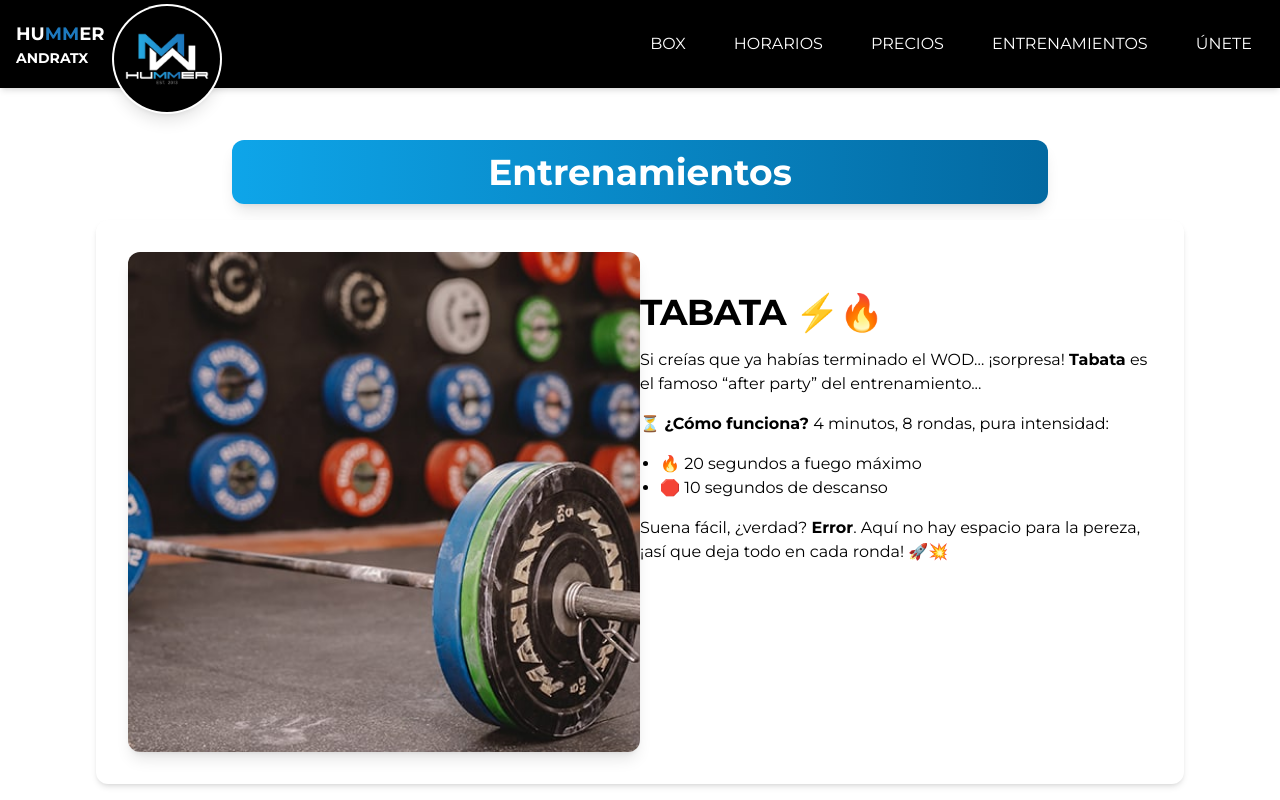
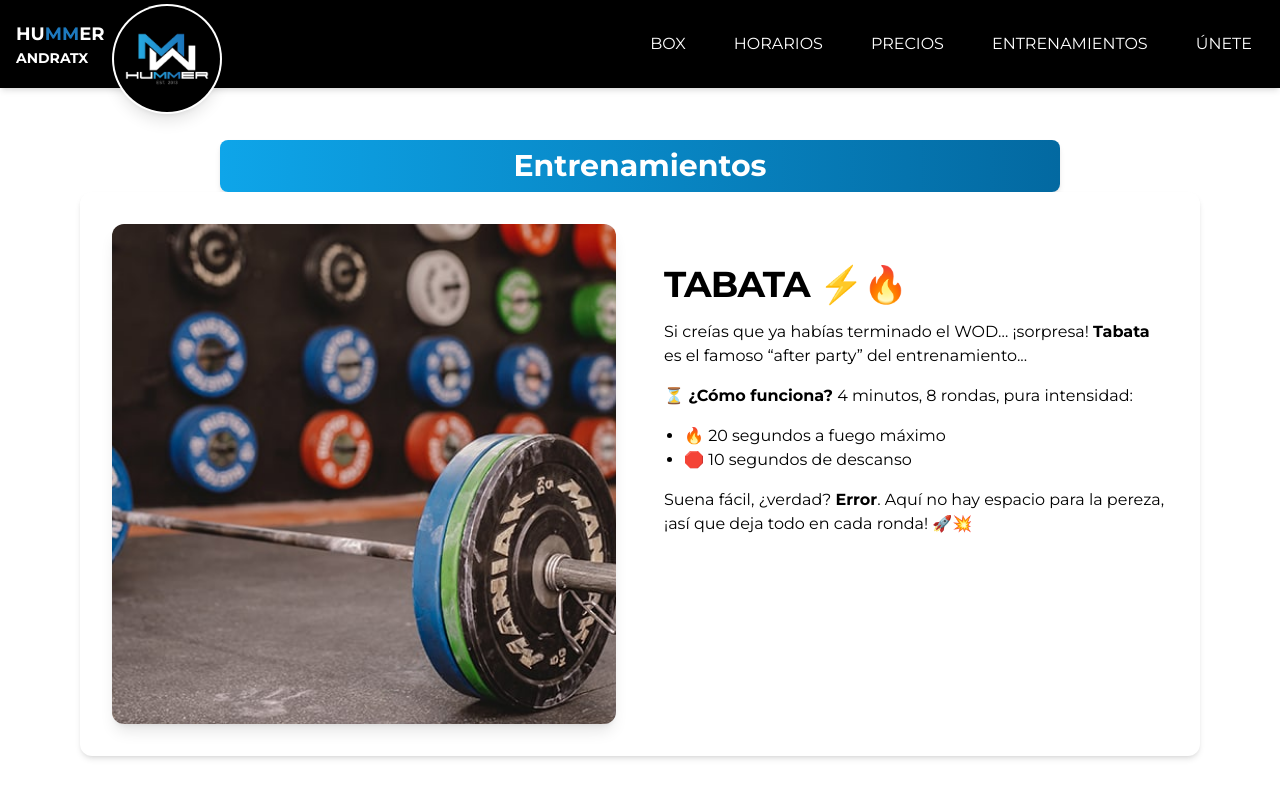
Before and after one commit to javieragui/hummer-box-andratx, a Next.js app: page /entrenamientos in a window 1280 px wide. Shown: the top 800 px of the page. Built offline with nearby package versions, Linux system fonts and the light colour scheme.

Commit message:
[Update] Margenes y titulo

```diff
--- a/src/app/entrenamientos/page.tsx
+++ b/src/app/entrenamientos/page.tsx
@@ -2,19 +2,18 @@ import Image from "next/image";
 
 export default function EntrenamientosPage() {
   return (
-    <div className="flex flex-col items-center bg-gray-100 sm:mx-6 md:mx-6 lg:mx-24 sm:pt-20 mb-15 w-full sm:w-auto">
+    <div className="flex flex-col items-center bg-gray-100 px-4 sm:px-4 md:px-10 lg:px-20 sm:pt-20 mb-15 w-full sm:w-auto">
 
       {/* Espaciado inicial en móviles y tablets */}
       <div className="block sm:hidden relative w-full h-[120px]"></div>
       <div className="hidden sm:block relative w-full h-[60px]"></div>
 
-      {/* Título principal */}
-      <h2 className="text-4xl font-bold text-center mb-4 w-full sm:w-3/4 py-3 shadow-lg bg-gradient-to-r from-sky-500 to-sky-700 text-white rounded-xl">
-        Entrenamientos
+      <h2 className="text-3xl font-bold text-center w-full sm:w-3/4 py-2 shadow-md bg-gradient-to-r from-sky-500 to-sky-700 text-white rounded-lg">
+      Entrenamientos
       </h2>
 
       {/* Sección: TABATA */}
-      <div className="flex flex-col sm:flex-row items-center sm:items-start w-full mb-12 bg-white p-8 rounded-xl shadow-md">
+      <div className="flex flex-col sm:flex-row items-center sm:items-start w-full mb-12 bg-white p-8 rounded-xl shadow-md gap-8 sm:gap-12">
         <div className="w-full sm:w-1/2 flex justify-center sm:px-0">
           <Image
             src="imgs/carousel1.jpg"
@@ -40,7 +39,7 @@ export default function EntrenamientosPage() {
       </div>
 
       {/* Sección: AMRAP */}
-      <div className="flex flex-col sm:flex-row-reverse items-center sm:items-start w-full mb-12 bg-blue-100 p-8 rounded-xl shadow-md">
+      <div className="flex flex-col sm:flex-row-reverse items-center sm:items-start w-full mb-12 bg-blue-100 p-8 rounded-xl shadow-md gap-8 sm:gap-12">
         <div className="w-full sm:w-1/2 flex justify-center sm:px-0">
           <Image
             src="imgs/carousel1.jpg"
@@ -67,7 +66,7 @@ export default function EntrenamientosPage() {
       </div>
 
       {/* Sección: EMOM */}
-      <div className="flex flex-col sm:flex-row items-center sm:items-start w-full mb-12 bg-white p-8 rounded-xl shadow-md">
+      <div className="flex flex-col sm:flex-row items-center sm:items-start w-full mb-12 bg-white p-8 rounded-xl shadow-md gap-8 sm:gap-12">
         <div className="w-full sm:w-1/2 flex justify-center sm:px-0">
           <Image
             src="imgs/carousel1.jpg"
@@ -93,7 +92,7 @@ export default function EntrenamientosPage() {
       </div>
 
       {/* Sección: MURPH */}
-      <div className="flex flex-col sm:flex-row-reverse items-center sm:items-start w-full mb-12 bg-blue-100 p-8 rounded-xl shadow-md">
+      <div className="flex flex-col sm:flex-row-reverse items-center sm:items-start w-full mb-12 bg-blue-100 p-8 rounded-xl shadow-md gap-8 sm:gap-12">
         <div className="w-full sm:w-1/2 flex justify-center sm:px-0">
           <Image
             src="imgs/carousel1.jpg"
@@ -122,7 +121,7 @@ export default function EntrenamientosPage() {
       </div>
 
       {/* Sección: HALTEROFILIA */}
-      <div className="flex flex-col sm:flex-row items-center sm:items-start w-full mb-12 bg-white p-8 rounded-xl shadow-md">
+      <div className="flex flex-col sm:flex-row items-center sm:items-start w-full mb-12 bg-white p-8 rounded-xl shadow-md gap-8 sm:gap-12">
         <div className="w-full sm:w-1/2 flex justify-center sm:px-0">
           <Image
             src="imgs/carousel1.jpg"
@@ -155,7 +154,7 @@ export default function EntrenamientosPage() {
 
       </div>
       {/* Sección: RUN TRAIL */}
-      <div className="flex flex-col sm:flex-row-reverse items-center sm:items-start w-full mb-12 bg-blue-100 p-8 rounded-xl shadow-md">
+      <div className="flex flex-col sm:flex-row-reverse items-center sm:items-start w-full mb-12 bg-blue-100 p-8 rounded-xl shadow-md gap-8 sm:gap-12">
         <div className="w-full sm:w-1/2 flex justify-center sm:px-0">
           <Image
             src="imgs/carousel1.jpg"
--- a/src/app/horarios/page.tsx
+++ b/src/app/horarios/page.tsx
@@ -14,7 +14,7 @@ export default function ScheduleTable() {
   ];
 
   return (
-    <div className="flex flex-col items-center bg-gray-100 px-4 sm:px-4 md:px-10 lg:px-20 sm:pt-20 mb-20 w-full sm:w-auto">
+    <div className="flex flex-col items-center bg-gray-100 px-4 sm:px-4 md:px-10 lg:px-20 sm:pt-20 mb-10 w-full sm:w-auto">
       {/* Este div se muestra solo en móviles */}
       <div className="block sm:hidden relative w-full h-[120px]"></div>
 
--- a/src/app/precios/page.tsx
+++ b/src/app/precios/page.tsx
@@ -48,15 +48,15 @@ const cards = [
 
 export default function PreciosPage() {
   return (
-    <div className="flex flex-col items-center justify-start w-full px-2 sm:px-4 md:px-10 lg:px-20 sm:pt-20 mb-6">
+    <div className="flex flex-col items-center bg-gray-100 px-4 sm:px-4 md:px-10 lg:px-20 sm:pt-20 mb-10 w-full sm:w-auto">
 
       {/* Este div se muestra solo en móviles */}
       <div className="block sm:hidden relative w-full h-[120px]"></div>
 
       {/* Este div se muestra solo en tablets y pantallas más grandes */}
       <div className="hidden sm:block relative w-full h-[60px]"></div>
-      <h2 className="text-3xl font-bold text-center mb-6 w-3/4 py-2 shadow-md bg-gradient-to-r from-sky-500 to-sky-700 text-white rounded-lg">
-        Precios
+      <h2 className="text-3xl font-bold text-center w-full sm:w-3/4 py-2 shadow-md bg-gradient-to-r from-sky-500 to-sky-700 text-white rounded-lg mb-6">
+      Precios
       </h2>
       <div className="grid grid-cols-1 sm:grid-cols-1 lg:grid-cols-4 gap-3">
         {cards.map((card, index) => (
```
